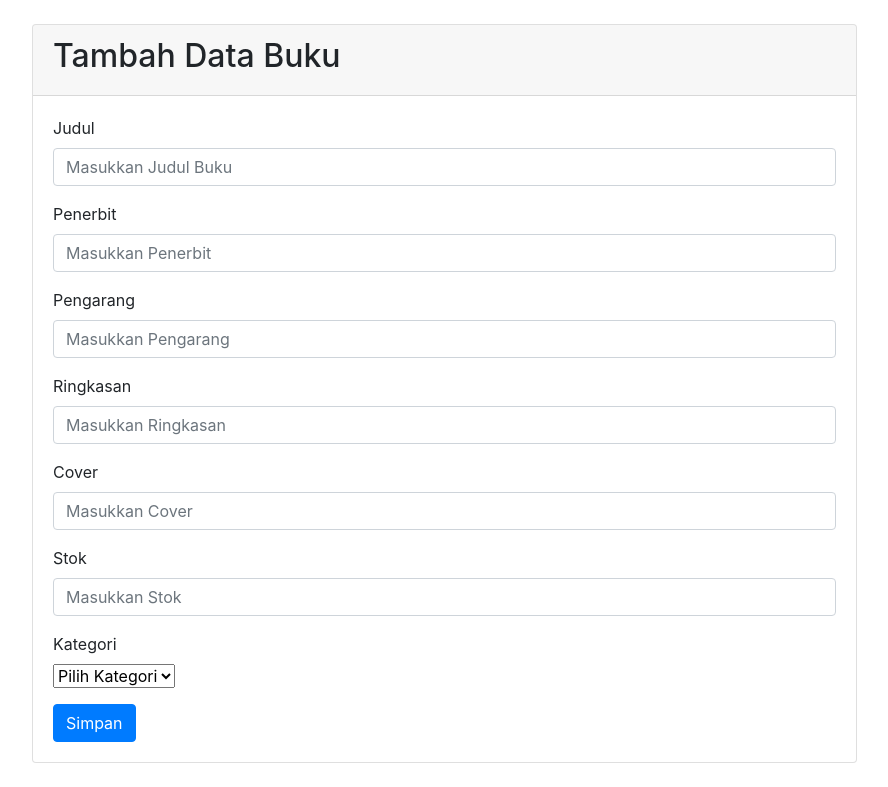
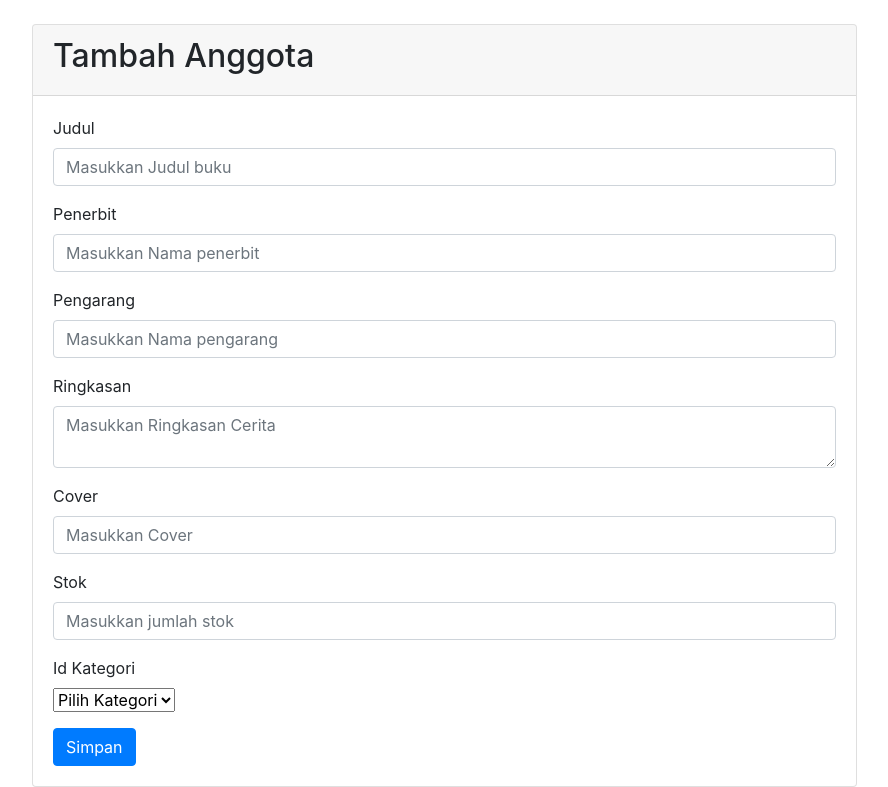
Before and after one commit to memorezasabana/Modul-Web-Native, a PHP site: page /siperpus/buku/tambah.php in a window 1280 px wide. Shown: the part 56-843 px from the top of the page, without its empty margins (53-941 px from the left). Before the commit the page ends 819 px from the top, so only its background shows below. Run offline with PHP 8.4, Linux system fonts and the light colour scheme; the visitor is signed in with stand-in values (Sample User, id 1).

Commit message:
Update tambah.php

```diff
--- a/siperpus/buku/tambah.php
+++ b/siperpus/buku/tambah.php
@@ -6,25 +6,25 @@ include '../aset/header.php';
         <div class="col-md-9">
             <div class="card">
                 <div class="card-header">
-                <h2>Tambah Data Buku</h2>
+                    <h2>Tambah Anggota</h2>
                 </div>
                 <div class="card-body">
-                <form method="post" action="proses-tambah.php">
+                    <form method="post" action="proses-tambah.php">
                         <div class="form-group">
                             <label for="judul">Judul</label>
-                            <input type="text" class="form-control" name="judul" id="judul" placeholder="Masukkan Judul Buku">
+                            <input type="text" class="form-control" name="judul" id="judul" placeholder="Masukkan Judul buku">
                         </div>
                         <div class="form-group">
                             <label for="penerbit">Penerbit</label>
-                            <input type="text" class="form-control" name="penerbit" id="penerbit" placeholder="Masukkan Penerbit">
+                            <input type="text" class="form-control" name="penerbit" id="penerbit" placeholder="Masukkan Nama penerbit">
                         </div>
                         <div class="form-group">
                             <label for="pengarang">Pengarang</label>
-                            <input type="text" class="form-control" name="pengarang" id="pengarang" placeholder="Masukkan Pengarang">
-                            </div>
+                            <input type="text" class="form-control" name="pengarang" id="pengarang" placeholder="Masukkan Nama pengarang">
+                        </div>
                         <div class="form-group">
                             <label for="ringkasan">Ringkasan</label>
-                            <input type="text" class="form-control" name="ringkasan" id="ringkasan" placeholder="Masukkan Ringkasan">
+                            <textarea class="form-control" name="ringkasan" id="ringkaasan" placeholder="Masukkan Ringkasan Cerita"></textarea>
                         </div>
                         <div class="form-group">
                             <label for="cover">Cover</label>
@@ -32,17 +32,16 @@ include '../aset/header.php';
                         </div>
                         <div class="form-group">
                             <label for="stok">Stok</label>
-                            <input type="text" class="form-control" name="stok" id="stok" placeholder="Masukkan Stok">
+                            <input type="number" class="form-control" name="stok" id="stok" placeholder="Masukkan jumlah stok">
                         </div>
                         <div class="form-group">
-                            <label for="kategori">Kategori</label><br>
-                            <select nama="id_kategori" id="sel">
-                            <option value="">Pilih Kategori</option>
-                            <option value="Fiksi">Fiksi</option>
-                            <option value="Non Fiksi">Non Fiksi</option>
+                            <label for="id_Kategori">Id Kategori</label><br>
+                            <select name="id_kategori" id="sel">
+                                <option value="">Pilih Kategori</option>
+                                <option value="Fiksi">Fiksi</option>
+                                <option value="Non">Non Fiksi</option>
                             </select>
                         </div>
-
                         <button type="submit" class="btn btn-primary" name="simpan">Simpan</button>
                     </form>
                 </div>
@@ -50,7 +49,6 @@ include '../aset/header.php';
         </div>
     </div>
 </div>
-
 <?php
 include '../aset/footer.php';
 ?>
```
